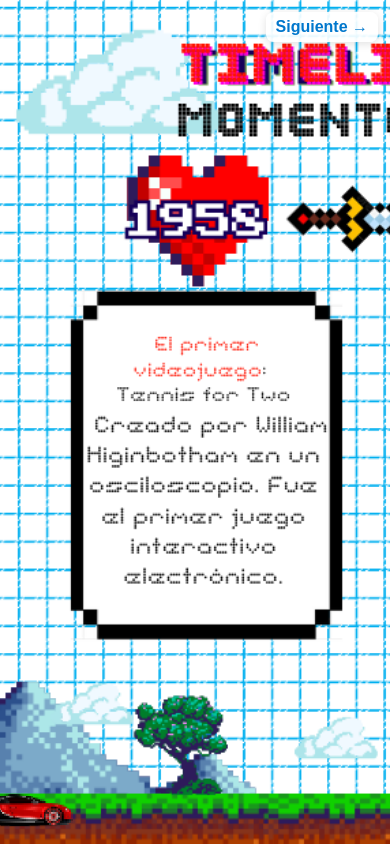
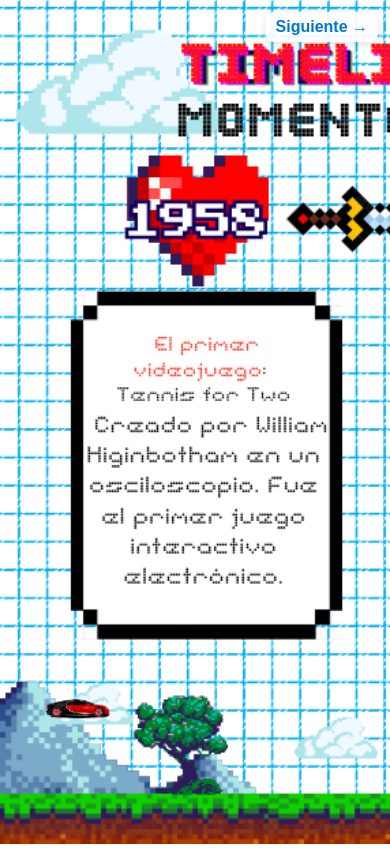
Before and after one commit to karloxkronfeld/time_line_videojuegos, a plain HTML site: page index.html in a window 390 px wide. Shown: the top 848 px of the page. Drawn offline with Linux system fonts and the light colour scheme.

Commit message:
Update index.html

```diff
--- a/index.html
+++ b/index.html
@@ -36,17 +36,26 @@
   /* 🚗 Animación del carro */
   .car {
     position: fixed;
-    bottom: -25px;
-    left: -150px; /* comienza fuera de la pantalla */
-    width: 120px;
-    animation: drive 25s linear infinite;
+    bottom: 8vh;             /* un poco más arriba del borde inferior */
+    left: -150px;            /* comienza fuera de la pantalla */
+    width: 100px;
+    animation: drive 20s linear infinite;
     z-index: 10;
   }
 
   /* Recorrido del carro */
   @keyframes drive {
     0% { left: -150px; }
-    100% { left: 100vw; }
+    100% { left: 110vw; }
+  }
+
+  /* 📱 Ajuste para móviles */
+  @media (max-width: 768px) {
+    .car {
+      width: 70px;
+      bottom: 12vh;
+      animation-duration: 15s; /* va un poco más rápido */
+    }
   }
 </style>
 </head>
@@ -55,7 +64,7 @@
     <a href="colombia.html">Siguiente →</a>
   </div>
 
-  <!-- Tu imagen principal -->
+  <!-- Imagen principal -->
   <img class="timeline" src="Diseño sin título.png" alt="Timeline global de los videojuegos">
 
   <!-- 🚗 Imagen del carro -->
```
